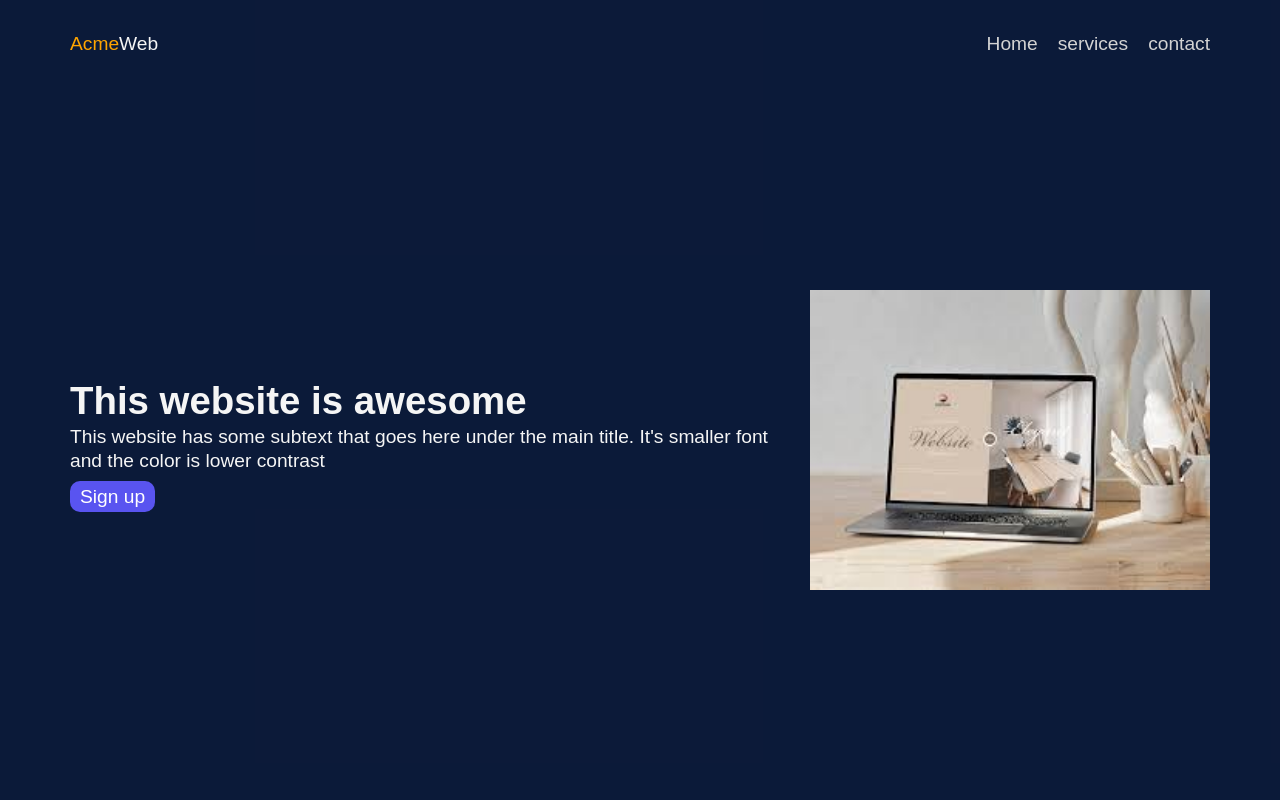
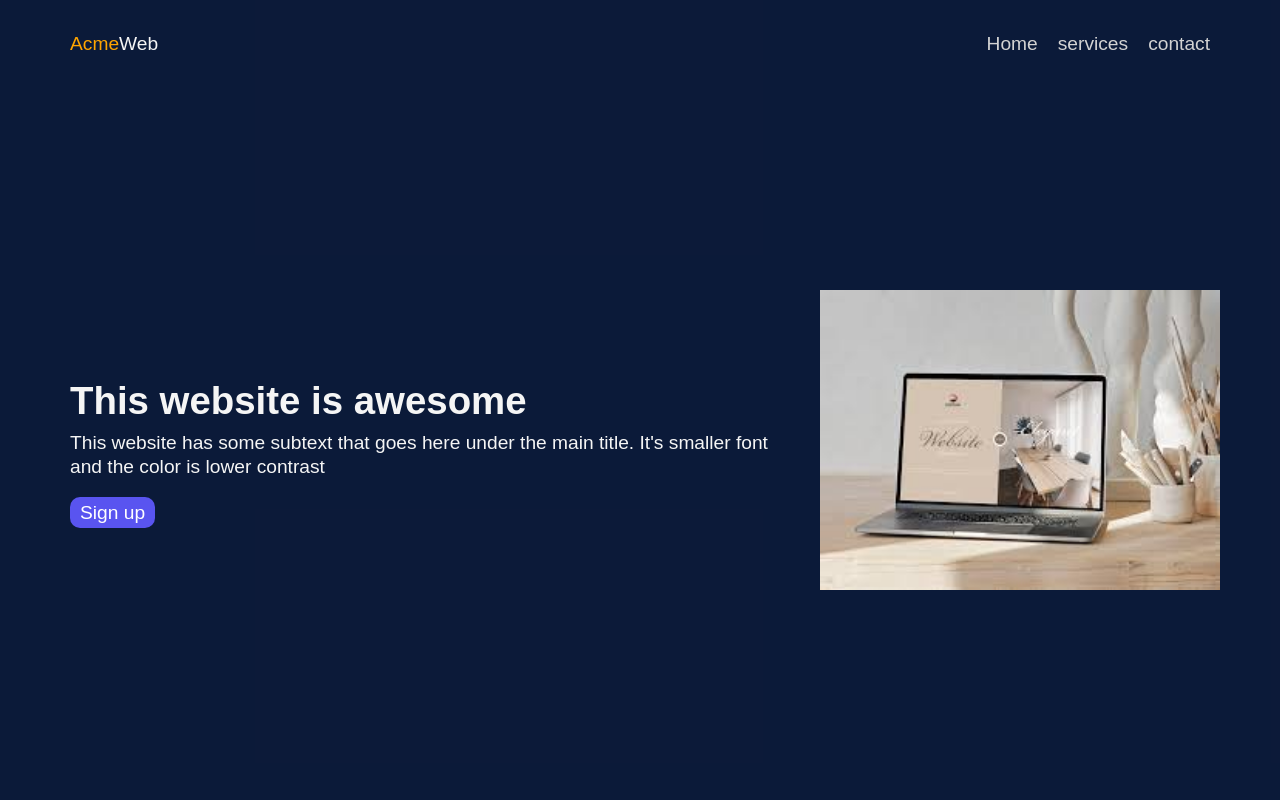
Before and after one commit to KaberaSamuel/odin-landing-page, a plain HTML site: page index.html in a window 1280 px wide. Shown: the top 800 px of the page. Drawn offline with Linux system fonts and the light colour scheme.

Commit message:
finilizing Hero section by modifying styling of header section

```diff
--- a/styles.css
+++ b/styles.css
@@ -64,16 +64,23 @@ header {
   margin: 30px 0;
 }
 
+header h1 {
+  font-weight: 550;
+  line-height: 2.5rem;
+}
+
 header p {
   line-height: 1.5rem;
+  margin-top: -10px;
 }
 
 header * {
-  margin: 10px 0;
+  margin: 20px 0;
 }
 
 .lower-content img {
   width: 400px;
+  margin-right: -10px;
 }
 
 /* dealing with upper showcase */
```
